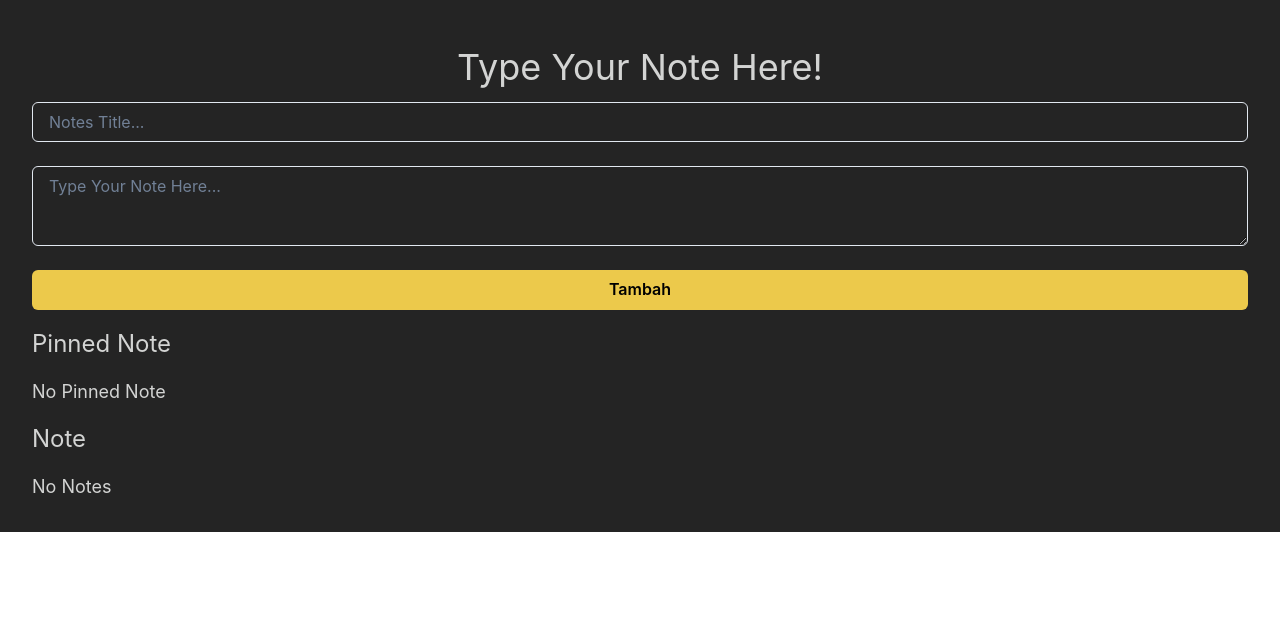
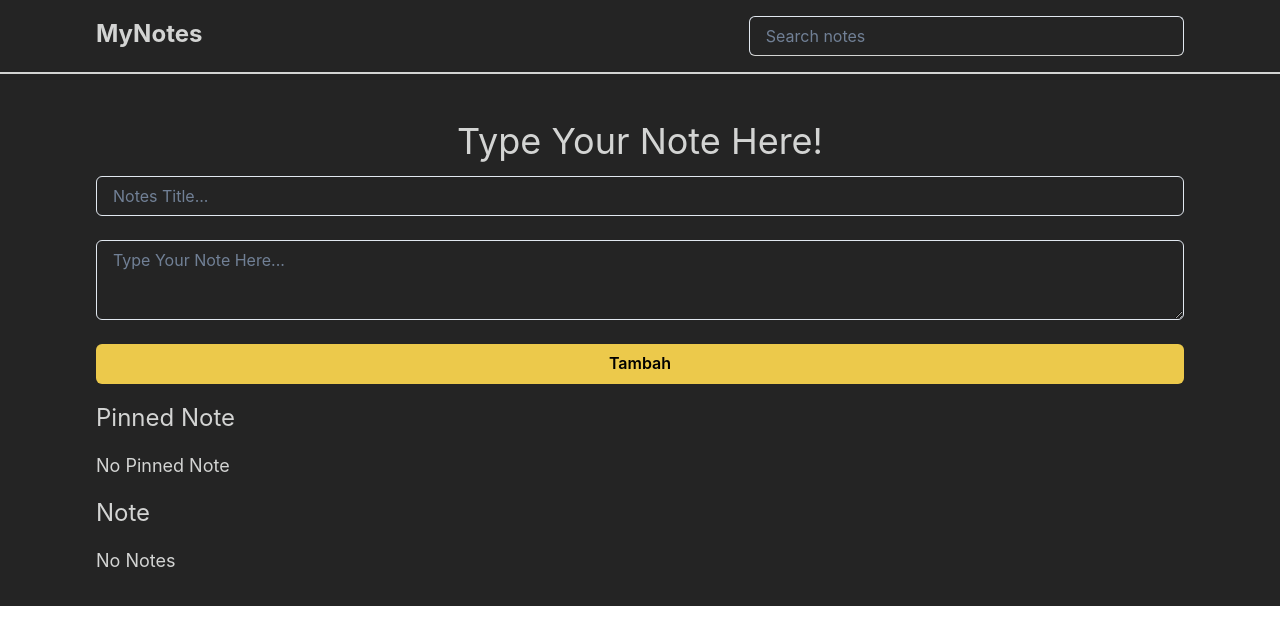
Before and after one commit to Yunic10/notes-web-app, a React (Vite) app: page / in a window 1280 px wide. Shown: the top 644 px of the page. Built offline with nearby package versions, Linux system fonts and the light colour scheme.

Commit message:
search feature

```diff
--- a/src/App.css
+++ b/src/App.css
@@ -1,6 +1,6 @@
 #root {
   width: 100%;
-  padding: 2rem;
+  padding: 0;
   text-align: center;
   background:#242424;
   color: rgb(211, 212, 211);
--- a/src/App.jsx
+++ b/src/App.jsx
@@ -2,7 +2,9 @@ import { useState, useEffect } from 'react';
 import './App.css';
 import AddNote from './component/Notes/AddNote';
 import { NoteList } from './component/Notes/NoteList';
-import { ChakraProvider, Text, useToast, AlertDialog, AlertDialogBody, AlertDialogFooter, AlertDialogHeader, AlertDialogContent, AlertDialogOverlay, Button } from '@chakra-ui/react';
+import { Box, ChakraProvider, Text, useToast, Input } from '@chakra-ui/react';
+import { Header } from './component/Head/Header';
+import DeleteAlert from './component/Notes/DeleteAlert';
 
 function App() {
   const [todos, setTodos] = useState(() => {
@@ -19,6 +21,16 @@ function App() {
   const toast = useToast();
   const [deleteAlert, setDeleteAlert] = useState();
   const [selectedNoteId, setSelectedNoteId] = useState(null);
+  const [searchTerm, setSearchTerm] = useState('');
+  const [filteredTodos, setFilteredTodos] = useState([]);
+
+  useEffect(() => {
+    const filtered = todos.filter(todo =>
+      todo.title.toLowerCase().includes(searchTerm.toLowerCase()) ||
+      todo.content.toLowerCase().includes(searchTerm.toLowerCase())
+    );
+    setFilteredTodos(filtered);
+  }, [todos, searchTerm]);
 
   function addTodo(title, content) {
     setTodos(currentTodos => [
@@ -79,37 +91,15 @@ function App() {
 
   return (
     <ChakraProvider>
-      <Text fontSize={"4xl"} marginY={2}>Type Your Note Here!</Text>
-      <AddNote onSubmit={addTodo} />
-      <NoteList todos={todos} deleteTodo={deleteTodoAlert} onPin={onPin} />
+      <Header onSearchChange={setSearchTerm} />
+      <Box padding={'2rem'} paddingX={'6rem'}>
+        <Text fontSize={"4xl"} marginY={2}>Type Your Note Here!</Text>
 
+        <AddNote onSubmit={addTodo} />
+        <NoteList todos={filteredTodos} deleteTodo={deleteTodoAlert} onPin={onPin} />
+      </Box>
       {/* Delete Alert */}
-      <AlertDialog
-        isOpen={deleteAlert}
-        leastDestructiveRef={undefined}
-        onClose={cancelDelete}
-      >
-        <AlertDialogOverlay>
-          <AlertDialogContent>
-            <AlertDialogHeader fontSize="lg" fontWeight="bold">
-              Delete Note
-            </AlertDialogHeader>
-
-            <AlertDialogBody>
-              Are you sure you want to delete this note? This action cannot be undone.
-            </AlertDialogBody>
-
-            <AlertDialogFooter>
-              <Button onClick={cancelDelete}>
-                Cancel
-              </Button>
-              <Button colorScheme="red" onClick={deleteTodo} ml={3}>
-                Delete
-              </Button>
-            </AlertDialogFooter>
-          </AlertDialogContent>
-        </AlertDialogOverlay>
-      </AlertDialog>
+      <DeleteAlert isOpen={deleteAlert} onClose={cancelDelete} onDelete={deleteTodo} noteTitle={todos.find(todo => todo.id === selectedNoteId)?.title} />
     </ChakraProvider>
   );
 }
--- /dev/null
+++ b/src/component/Head/Header.jsx
@@ -0,0 +1,13 @@
+import { Box, Text } from '@chakra-ui/react';
+import Search from './Search';
+
+export function Header({ onSearchChange }) {
+  return (
+    <>
+      <Box display={'flex'} borderBottom={'2px'} paddingX={'6rem'} paddingY={'1rem'} justifyContent={'space-between'}>
+        <Text fontSize={'2xl'} fontWeight={'bold'}>MyNotes</Text>
+        <Search onSearchChange={onSearchChange} />
+      </Box>
+    </>
+  );
+}
--- /dev/null
+++ b/src/component/Head/Search.jsx
@@ -0,0 +1,21 @@
+import React, { useState, useEffect } from 'react';
+import { Input } from '@chakra-ui/react';
+
+function Search({ onSearchChange }) {
+  const [searchTerm, setSearchTerm] = useState('');
+
+  useEffect(() => {
+    onSearchChange(searchTerm);
+  }, [searchTerm, onSearchChange]);
+
+  return (
+    <Input
+    w={'40%'}
+      placeholder="Search notes"
+      value={searchTerm}
+      onChange={(e) => setSearchTerm(e.target.value)}
+    />
+  );
+}
+
+export default Search;
--- /dev/null
+++ b/src/component/Notes/DeleteAlert.jsx
@@ -0,0 +1,37 @@
+// DeleteAlert.jsx
+
+import React from 'react';
+import { AlertDialog, AlertDialogBody, AlertDialogFooter, AlertDialogHeader, AlertDialogContent, AlertDialogOverlay, Button } from '@chakra-ui/react';
+
+function DeleteAlert({ isOpen, onClose, onDelete, noteTitle }) {
+  return (
+    <AlertDialog
+      isOpen={isOpen}
+      leastDestructiveRef={undefined}
+      onClose={onClose}
+    >
+      <AlertDialogOverlay>
+        <AlertDialogContent>
+          <AlertDialogHeader fontSize="lg" fontWeight="bold">
+            Delete Note
+          </AlertDialogHeader>
+
+          <AlertDialogBody>
+            Are you sure you want to delete the note "{noteTitle}"? This action cannot be undone.
+          </AlertDialogBody>
+
+          <AlertDialogFooter>
+            <Button onClick={onClose}>
+              Cancel
+            </Button>
+            <Button colorScheme="red" onClick={onDelete} ml={3}>
+              Delete
+            </Button>
+          </AlertDialogFooter>
+        </AlertDialogContent>
+      </AlertDialogOverlay>
+    </AlertDialog>
+  );
+}
+
+export default DeleteAlert;
```
